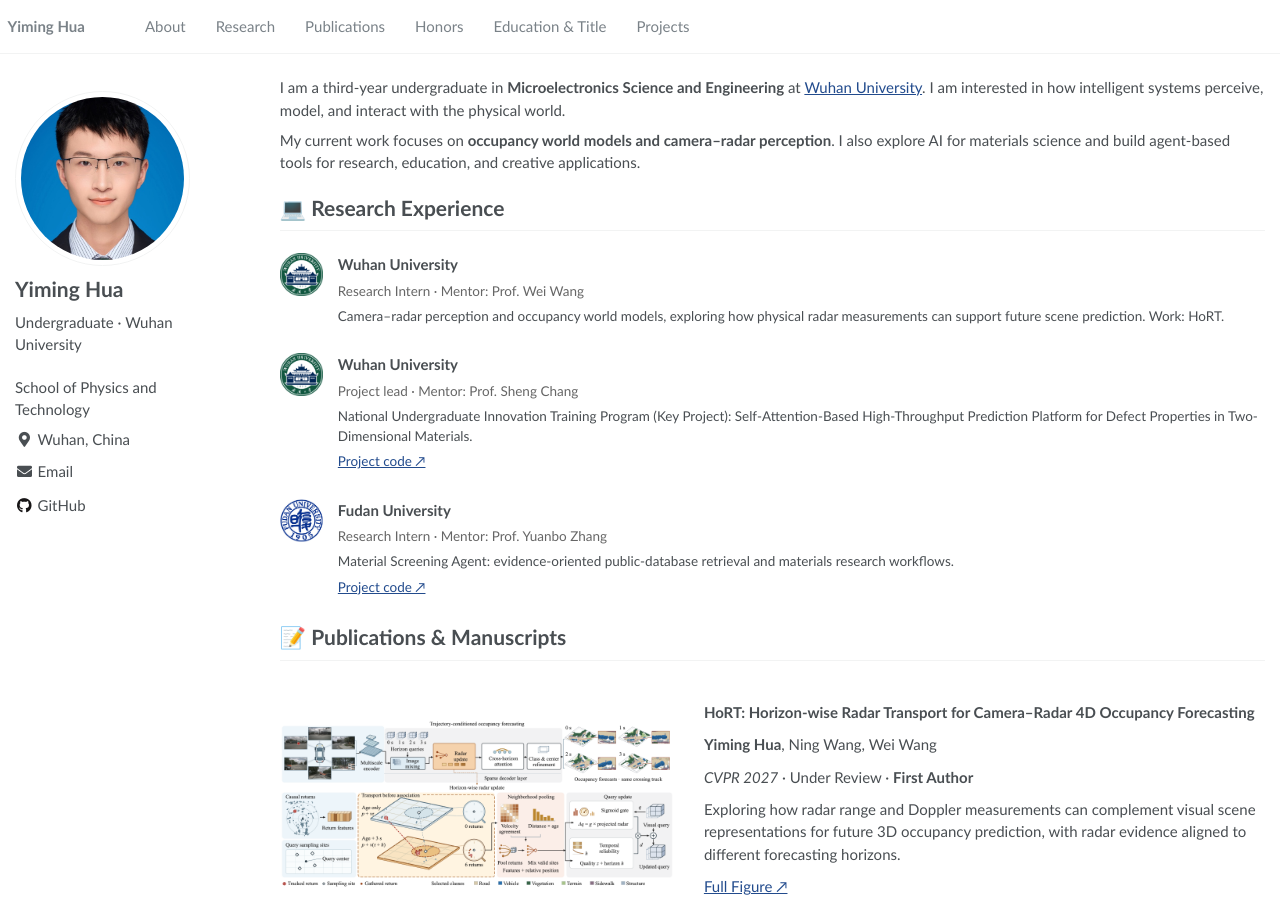
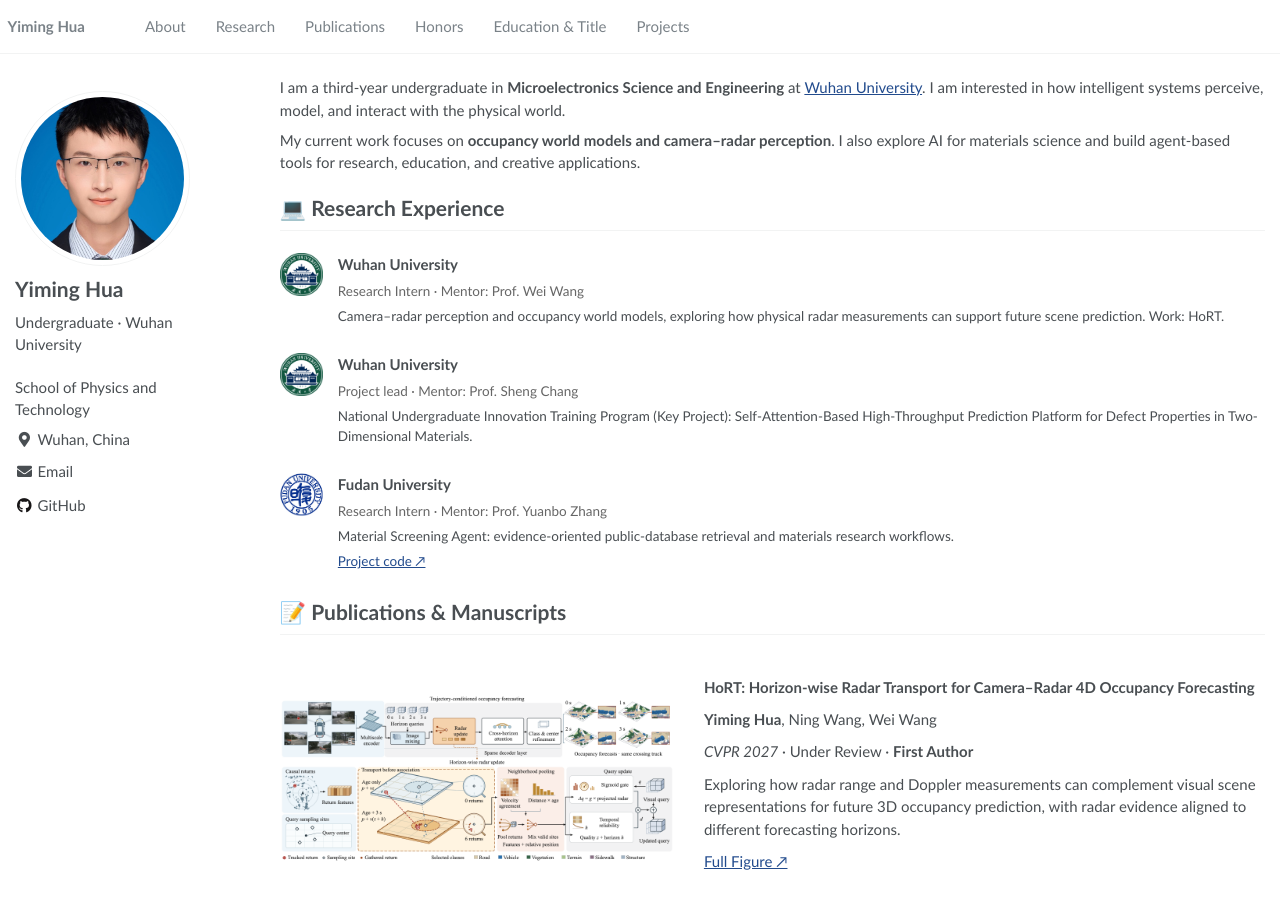
Before and after one commit to chimeraHHH/chimeraHHH.github.io, a Jekyll site: the page built from _pages/about.md, in a window 1280 px wide and 900 px high. Built offline with Jekyll 4.4.1, drawn with Linux system fonts in a browser that asks for light colours.

Commit message:
Remove the innovation project code link from research experience

```diff
--- a/_pages/about.md
+++ b/_pages/about.md
@@ -26,7 +26,6 @@ redirect_from:
     <div class="experience-heading"><strong>Wuhan University</strong></div>
     <p class="experience-role">Project lead · Mentor: Prof. Sheng Chang</p>
     <p>National Undergraduate Innovation Training Program (Key Project): Self-Attention-Based High-Throughput Prediction Platform for Defect Properties in Two-Dimensional Materials.</p>
-    <p><a href="https://github.com/chimeraHHH/2d-defect-dast" target="_blank" rel="noopener noreferrer">Project code ↗</a></p>
   </div>
 </div>
 
```
